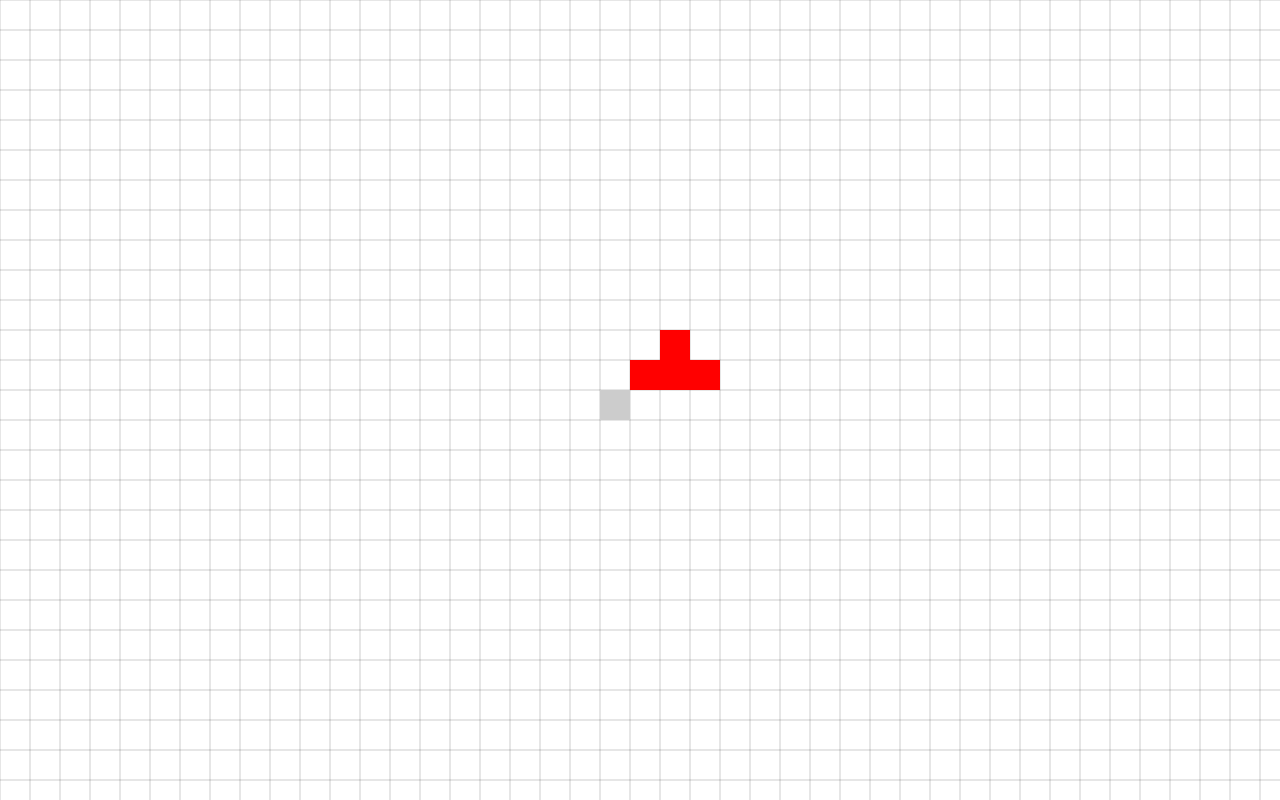
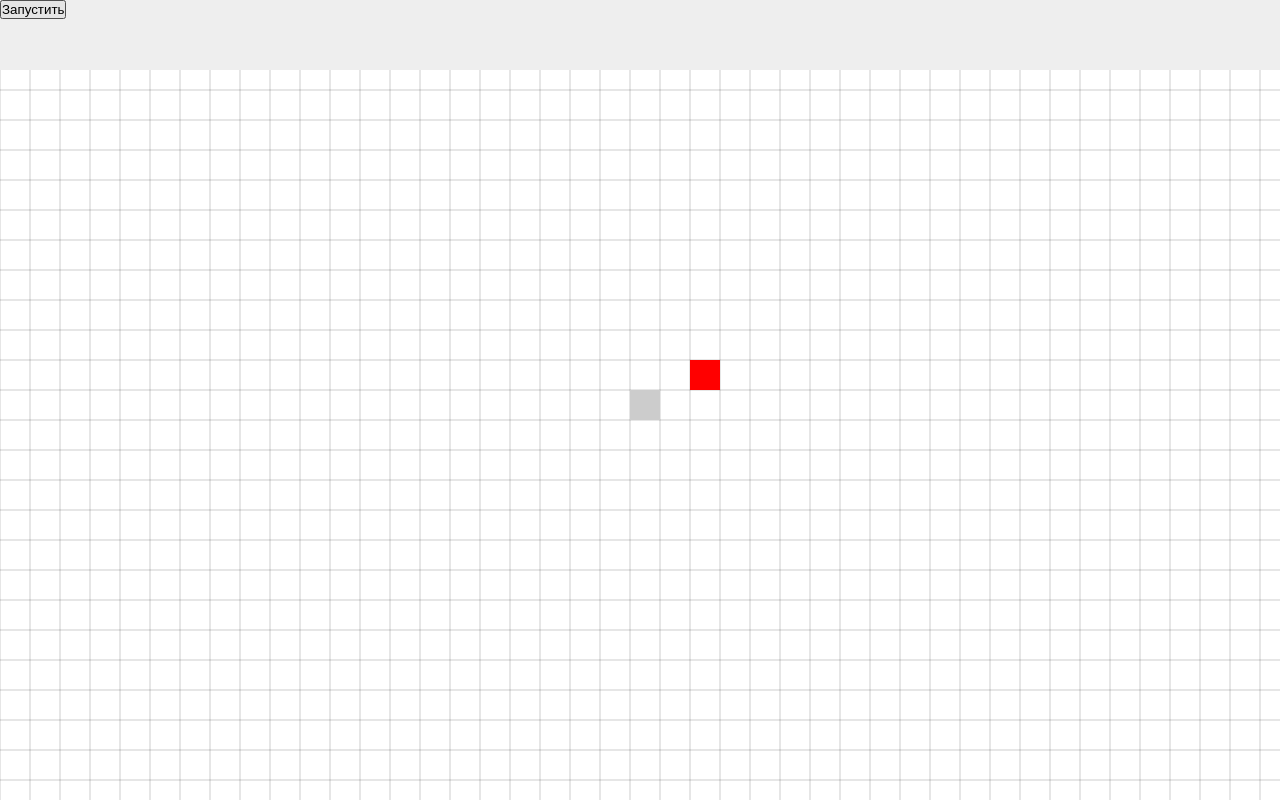
Before and after one commit to Sergho/physics, a plain HTML site: page index.html in a window 1280 px wide. Drawn offline with Linux system fonts and the light colour scheme.

Commit message:
Add files via upload

```diff
--- a/css/style.css
+++ b/css/style.css
@@ -4,4 +4,16 @@
 }
 canvas{
 	display: block;
+	position: absolute;
+	top: 0;
+	left: 0;
 }
+header{
+	width: 100%;
+	height: 70px;
+	background-color: #eee;
+	position: absolute;
+	top: 0;
+	left: 0;
+	z-index: 1;
+	display: flex;
--- a/index.html
+++ b/index.html
@@ -1,14 +1,22 @@
 <!DOCTYPE html>
 <html lang="en">
 <head>
+	<meta name="viewport" content="width=device-width, initial-scale=1.0, maximum-scale=1.0, user-scalable=no">
 	<meta charset="UTF-8">
 	<title>Physics</title>
 	<link rel="stylesheet" href="css/style.css">
 </head>
 <body>
+	<header>
+		<div class="simulate">
+			<button>Запустить</button>
+		</div>
+	</header>
 	<canvas>Ваш браузер не поддерживает данное приложение</canvas>
 	<script src="js/canvas.js"></script>
 	<script src="js/object.js"></script>
+	<script src="js/constructorUI.js"></script>
+	<script src="js/physic.js"></script>
 	<script src="js/script.js"></script>
 </body>
 </html>
--- a/js/canvas.js
+++ b/js/canvas.js
@@ -1,5 +1,5 @@
 class Canvas{
-	constructor(){	// constructor
+	constructor(zoom){	// constructor
 		// Getting DOM canvas
 		this.canvas = document.querySelector("canvas");
 		// Setting canvas attributes
@@ -7,18 +7,20 @@ class Canvas{
 		this.canvas.height 	= window.innerHeight;
 		// Getting canvas context
 		this.ctx 		= this.canvas.getContext("2d");
+		// Zoom
+		this.zoom = zoom;
 	}
 	DrawNet(){ //Drawing a coord net
 		//Begin Path of net
 		this.ctx.beginPath();
 		// Horizontal
-		for (let x = 0; x < this.canvas.width; x += zoom) {
+		for (let x = 0; x < this.canvas.width; x += this.zoom) {
 			this.ctx.moveTo(x, 0);
 			this.ctx.lineTo(x, this.canvas.height);
 		}
 
 		// Vertical
-		for (let y = 0; y < this.canvas.height; y += zoom) {
+		for (let y = 0; y < this.canvas.height; y += this.zoom) {
 			this.ctx.moveTo(0, y);
 			this.ctx.lineTo(this.canvas.width, y);
 		}
@@ -28,6 +30,19 @@ class Canvas{
 		this.ctx.strokeStyle = "black";
 		this.ctx.stroke();
 	}
+	DrawObj(obj){
+		// Drawing object
+		this.ctx.fillStyle = obj.color;
+		if(obj.start) this.ctx.fillRect(obj.posX * this.zoom, obj.posY * this.zoom, this.zoom, this.zoom);
+		else this.ctx.fillRect((Obj.StartX + obj.posX) * this.zoom, (Obj.StartY + obj.posY) * this.zoom, this.zoom, this.zoom)
+	}
+	DrawAll(objects){
+		this.Clear();
+		this.DrawNet(this.zoom);
+		objects.forEach((obj) => {
+			this.DrawObj(obj, this.zoom);
+		})
+	}
 	Clear(){
 		// Clear screen
 		this.ctx.clearRect(0, 0, this.canvas.width, this.canvas.height);
--- /dev/null
+++ b/js/constructorUI.js
@@ -0,0 +1,75 @@
+class UI{
+	constructor(canvas, objects){
+		// init canvas and array of objects
+		this.canvas = canvas;
+		this.objects = objects;
+		// Functions of moving or changing zoom (add event listeners)
+		this.MoveDesktop();
+		this.MoveMobile();
+		this.ZoomDesktop();
+		this.UpdateCanv();
+	}
+	MoveDesktop(){
+		// Moving by arrows (transition)
+		document.onkeydown = (e) => {
+			// delta x and delta y
+			let dx = 0, dy = 0;
+			// init deltas
+			if(e.key == "ArrowDown") dy = -1;
+			if(e.key == "ArrowUp") dy = 1;
+			if(e.key == "ArrowRight") dx = -1;
+			if(e.key == "ArrowLeft") dx = 1;
+
+			// New position and drawing all
+			this.objects[0].NewPos(dx, dy, true);
+			this.canvas.DrawAll(this.objects);
+		}
+	}
+	MoveMobile(){
+		// coords of touch start
+		let startX, startY;
+		// Moving by swipes
+		document.ontouchstart = (e) => {
+			// init start touch coords
+			startX = e.touches[0].screenX;
+			startY = e.touches[0].screenY;
+		}
+
+		document.ontouchmove = (e) => {
+			// Get deltas
+			let dx = -Math.round((startX - e.touches[0].screenX) / this.canvas.zoom * 2);
+			let dy = -Math.round((startY - e.touches[0].screenY) / this.canvas.zoom * 2);
+			// Move and Draw
+			this.objects[0].NewPos(dx, dy, true);
+			this.canvas.DrawAll(this.objects);
+			// Update Start coords
+			startX = e.touches[0].screenX;
+			startY = e.touches[0].screenY;
+		}
+	}
+	ZoomDesktop(){
+		// Changing zoom on scroll with shift
+		document.onmousewheel = (e) => {
+			if(e.shiftKey){
+				// Get Delta
+				let delta = e.wheelDeltaY / 120;
+				// Change zoom
+				this.canvas.zoom += delta;
+				// Min and max control
+				if(this.canvas.zoom < 10) 	this.canvas.zoom = 10;
+				if(this.canvas.zoom > 100) 	this.canvas.zoom = 100;
+				// Start to center
+				this.objects[0].NewPos(Math.floor(window.innerWidth / 2 / this.canvas.zoom) - 1, Math.floor(window.innerHeight / 2 / this.canvas.zoom));
+				// Draw All
+				this.canvas.DrawAll(this.objects);
+			}
+		}
+	}
+	UpdateCanv(){
+		window.onresize = () => {
+			this.canvas.canvas.width = window.innerWidth;
+			this.canvas.canvas.height = window.innerHeight;
+			this.canvas.DrawAll(this.objects);
+		}
+	}
+}
--- a/js/object.js
+++ b/js/object.js
@@ -1,30 +1,37 @@
 class Obj{
 	static StartX;
 	static StartY;
-	constructor(posX, posY, color, start){
+	static start = true;
+	constructor(posX, posY, color){
+		// Start postion of objects to return after simulating
+		this.StartPosX = posX;
+		this.StartPosY = posY;
 		// Setting a position and color and flag of object
 		this.posX 	= posX;
-		this.posY 	= start ? posY : -posY;
+		this.posY 	= Obj.start ? posY : -posY;
 		this.color 	= color;
-		this.start 	= start;
+		this.start  = Obj.start;
+		// Speed x and y
+		this.speedX = 0;
+		this.speedY = 0;
 		// Setting static coord of start point
-		if(start){
+		if(this.start){
 			Obj.StartX = posX;
 			Obj.StartY = posY;
+			Obj.start  = false
 		}
 	}
-	Draw(ctx, zoom){
-		// Drawing object
-		ctx.fillStyle = this.color;
-		if(this.start) ctx.fillRect(this.posX * zoom, this.posY * zoom, zoom, zoom);
-		else ctx.fillRect((Obj.StartX + this.posX) * zoom, (Obj.StartY + this.posY) * zoom, zoom, zoom)
-	}
-	NewPos(posX, posY, start){
-		this.posX = posX;
-		this.posY = posY;
-		if(start){
-			Obj.StartX = posX;
-			Obj.StartY = posY;
+	NewPos(posX, posY, delta){
+		if(!delta){
+			this.posX = posX;
+			this.posY = this.start ? posY : -posY;
+		} else {
+			this.posX += posX;
+			this.posY += this.start ? posY : -posY;
+		}
+		if(this.start){
+			Obj.StartX = this.posX;
+			Obj.StartY = this.posY;
 		}
 	}
 }
--- /dev/null
+++ b/js/physic.js
@@ -0,0 +1,42 @@
+class Physic{
+	constructor(canvas, objects){
+		// init canvas and array of objects
+		this.canvas 	= canvas;
+		this.objects 	= objects;
+		this.simulate = false;
+		this.fps 			= 60;
+		// Checking button for click and then simulate
+		this.Simulate();
+	}
+	Simulate(){
+		// button of simulating
+		const simulate = document.querySelector(".simulate button");
+		// checking if button clicked
+		simulate.onclick = () => {
+			// changing the state of simulate flag
+			this.simulate = !this.simulate;
+			if(this.simulate){
+				// start intarval if flag works
+				this.timer = setInterval(() => {
+					// Making iteration with frequency of 60fps
+					this.Iteration();
+				}, 1000/this.fps);
+			} else {
+				// clearing interval if flag was disabled
+				clearInterval(this.timer);
+				this.Return()
+			}
+		};
+	}
+	Iteration(){
+		this.canvas.Clear();
+		this.objects.forEach((obj) => {
+			obj.NewPos(obj.speedX / this.fps, obj.speedY / this.fps, true);
+			this.canvas.DrawObj(obj);
+		})
+	}
+	Return(){
+		this.objects[1].NewPos(this.objects[1].StartPosX, this.objects[1].StartPosY, false);
+		this.canvas.DrawAll(this.objects);
+	}
+}
--- a/js/script.js
+++ b/js/script.js
@@ -1,87 +1,20 @@
-// zoom integer
-let zoom = 30;
 // Setup function
 function Main(){
 	// Canvas
-	const canv = new Canvas();
+	const canv 	= new Canvas(30);
+	// Objects
+	let objects = [new Obj(Math.floor(canv.canvas.width / 2 / canv.zoom), Math.floor(canv.canvas.height / 2 / canv.zoom), "#ccc"), new Obj(2, 1, "red")];
 
-	// New object as start of coord
-	let start = new Obj(Math.floor(canv.canvas.width / 2 / zoom) - 1, Math.floor(canv.canvas.height / 2 / zoom), "#ccc", true);
+	// Drawing all
+	canv.DrawAll(objects);
 
-	// Objects
-	let objects = [new Obj(1, 1, "red"), new Obj(2,1, "red"), new Obj(3,1, "red"), new Obj(2,2, "red")];
+	objects[1].speedX = 1;
+	objects[1].speedY = 1;
 
-	Draw();
+	// User interface
+	const ui = new UI(canv, objects);
+	const physic = new Physic(canv, objects);
 
-	// Moving by arrows (transition)
-	document.onkeydown = MoveD;
-	function MoveD(e){
-		// delta x and delta y
-		let dx = 0, dy = 0;
-		// init deltas
-		if(e.key == "ArrowDown") dy = -1;
-		if(e.key == "ArrowUp") dy = 1;
-		if(e.key == "ArrowRight") dx = -1;
-		if(e.key == "ArrowLeft") dx = 1;
-
-		// Drawing all
-		Draw(dx, dy);
-	}
-	// coords of touch start
-	let startX, startY;
-	// Moving by swipes
-	document.ontouchstart = MoveMStart;
-	function MoveMStart(e){
-		// init start touch coords
-		startX = e.touches[0].screenX;
-		startY = e.touches[0].screenY;
-	}
-	document.ontouchmove = MoveMEnd;
-	function MoveMEnd(e){
-		// Get deltas
-		let dx = -Math.round((startX - e.touches[0].screenX) / zoom * 2);
-		let dy = -Math.round((startY - e.touches[0].screenY) / zoom * 2);
-		// Draw
-		Draw(dx, dy);
-		// Update Start coords
-		startX = e.touches[0].screenX;
-		startY = e.touches[0].screenY;
-	}
-
-	// Changing zoom on scroll with shift
-	document.onmousewheel = ChangeZoom;
-	function ChangeZoom(e){
-		if(e.shiftKey){
-			// Get Delta
-			delta = e.wheelDeltaY / 120;
-			// Change zoom
-			zoom += delta;
-			// Min and max control
-			if(zoom < 10) 	zoom = 10;
-			if(zoom > 100) 	zoom = 100;
-
-			console.log(start.posX, start.posY);
-			// Start to center
-			start.NewPos(Math.floor(window.innerWidth / 2 / zoom) - 1, Math.floor(window.innerHeight / 2 / zoom), true)
-			// Draw All
-			Draw();
-		}
-	}
-
-	// Function of drawing all
-	function Draw(dx, dy){
-		if(dx != undefined && dy != undefined) start.NewPos(start.posX + dx, start.posY + dy, true);
-		// Clear All
-		canv.Clear();
-		// Draw a coord net
-		canv.DrawNet();
-		// Draw a start dot
-		start.Draw(canv.ctx, zoom);
-		// Draw all objects
-		objects.forEach(function(obj){
-			obj.Draw(canv.ctx, zoom);
-		});
-	}
 }
 
 // Setting Up )
```
